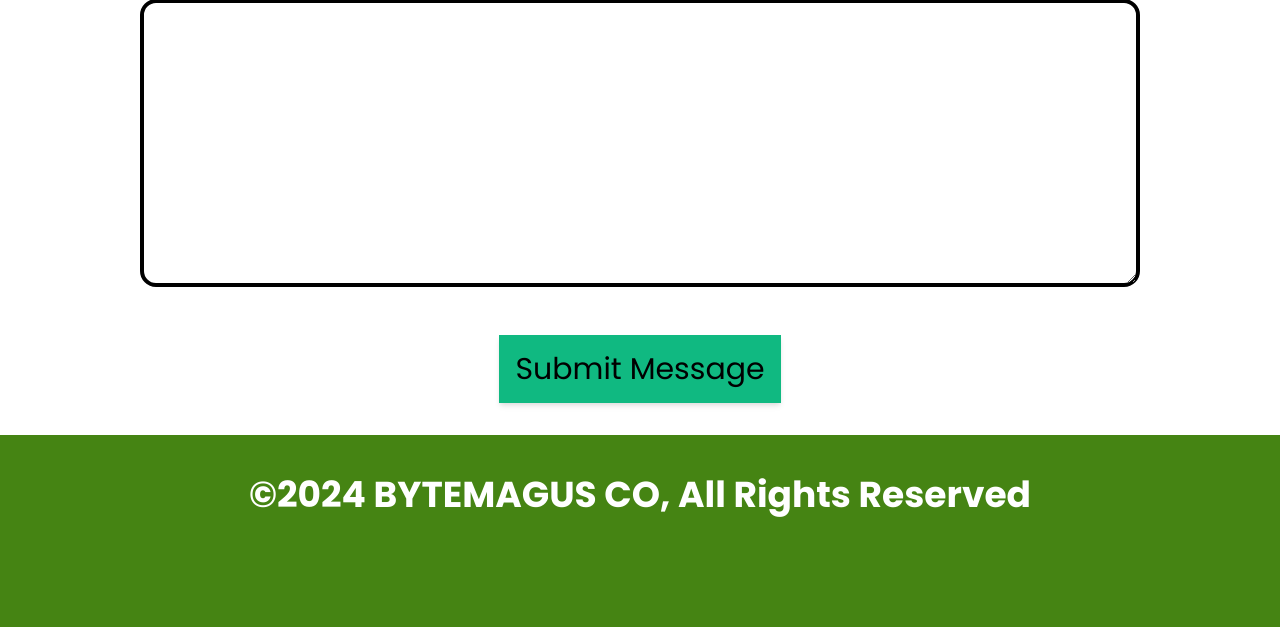
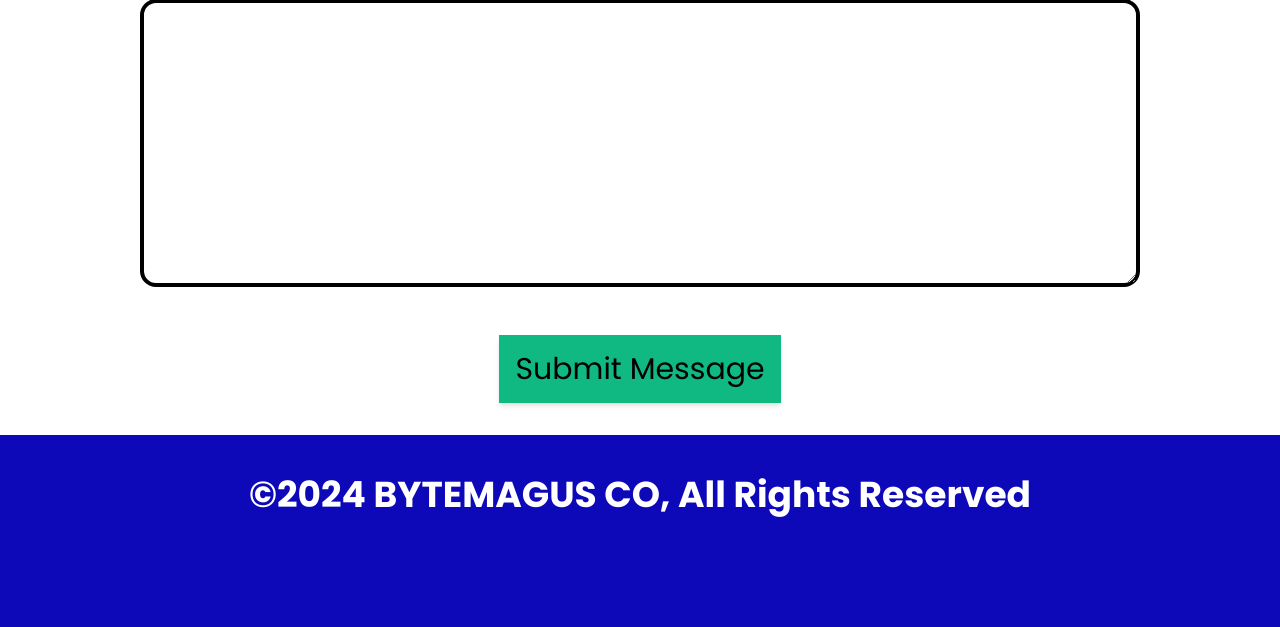
Before and after one commit to BYTEMAGUSCO/OurWebsite, a Flask app: page / in a window 1280 px wide. Shown: the part 1642-2269 px from the top of the page. Run offline with Flask 3, Linux system fonts and the light colour scheme; some libraries are stand-ins or nearby versions.

Commit message:
Modified Footer background color

```diff
--- a/templates/views/section_main-footer.html
+++ b/templates/views/section_main-footer.html
@@ -1,5 +1,5 @@
 <footer>
-    <div class="h-48" style="background-color: #458413; z-index: 0">
+    <div class="h-48" style="background-color: #0D09B9; z-index: 0">
         <p class="text-white text-center pt-10 font-bold text-lg md:text-3xl lg:text-4xl">©2024 BYTEMAGUS CO, All Rights Reserved</p>
     </div>
 </footer>
```
